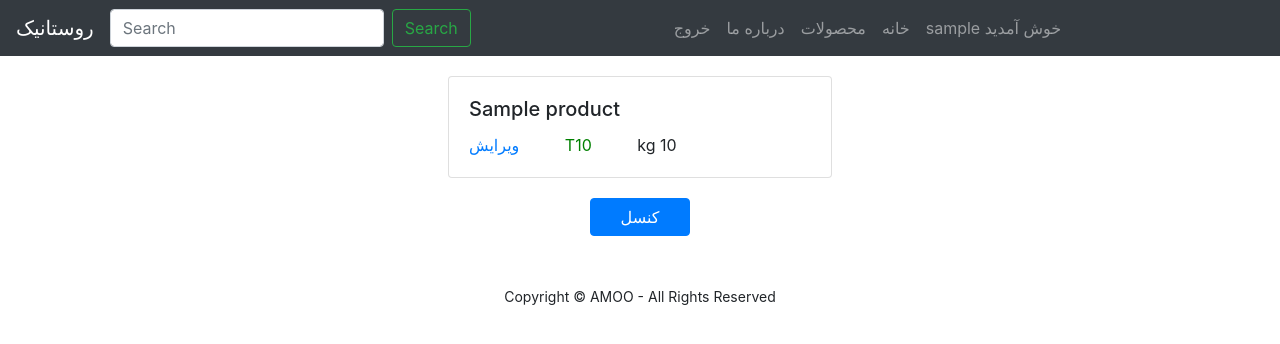
After one commit to aliasadiiii/SADProject, a Django app: page /purchase/ in a window 1280 px wide. The commit adds this page. Shown: the top 344 px of the page. Run offline with Django 3.2, Linux system fonts and the light colour scheme; a user stored in the database is signed in; tables that the repository leaves empty hold one stand-in row (values such as "Sample post"); some libraries are stand-ins or nearby versions.

Commit message:
Add cart view page

```diff
--- a/product/templates/list.html
+++ b/product/templates/list.html
@@ -67,7 +67,7 @@
                         </td>
                         <td>
                             {% if p.is_available %}
-                                <span style="color: green"> {{ p.price }} ریال</span>
+                                <span style="color: green">T{{ p.price }}</span>
                             {% else %}
                                 <span style="color: red">موجود نیست</span>
                             {% endif %}
--- a/product/views.py
+++ b/product/views.py
@@ -32,8 +32,7 @@ def product_list(request):
 
 
 def product_page(request, product_id):
-    queryset = Product.objects.get(id=product_id)
-    p = queryset
+    p = Product.objects.get(id=product_id)
     product = {'name': p.name,
             'price': p.price,
             'is_available': p.is_available,
@@ -44,4 +43,3 @@ def product_page(request, product_id):
             'product_id': p.id}
     return render(request, 'product_page.html',
                   context={'product': product},)
-    # print(product_id)
--- /dev/null
+++ b/purchase/templates/purchase/cart.html
@@ -0,0 +1,21 @@
+{% extends 'general/base.html' %}
+
+{% block content %}
+    {% for item in items %}
+        <div class="card" style="width: 30%; margin: 20px auto auto;">
+            <div class="card-body">
+                <h5 class="card-title">{{ item.name }}</h5>
+                <a href="salam">ویرایش</a>
+                &emsp; &emsp;
+                <span class="card-text" style="color: green;">T{{ item.fee }}</span>
+                &emsp; &emsp;
+                <span class="card-text">kg {{ item.amount }}</span>
+
+            </div>
+        </div>
+    {% endfor %}
+    <div style="width: 100px; margin: 20px auto auto;">
+        <button class="btn btn-primary" style="width: 100px;">کنسل</button>
+    </div>
+
+{% endblock %}
--- a/purchase/urls.py
+++ b/purchase/urls.py
@@ -5,5 +5,6 @@ from purchase import views
 app_name = 'purchase'
 
 urlpatterns = [
-    path('add/<int:product_id>', views.add_item_to_cart, name='add_item_to_cart'),
+    path('add/<int:product_id>/', views.add_item_to_cart, name='add_item_to_cart'),
+    path('', views.show_cart)
 ]
--- a/purchase/views.py
+++ b/purchase/views.py
@@ -1,5 +1,6 @@
 from django.contrib.auth.decorators import login_required
 from django.http import HttpResponse
+from django.shortcuts import render
 
 from product.models import Product
 from .models import Purchase, PurchaseItem
@@ -33,3 +34,25 @@ def add_item_to_cart(request, product_id):
     purchase_item.save()
 
     return HttpResponse("amme")
+
+
+@login_required
+def show_cart(request):
+    try:
+        purchase = Purchase.objects.get(user=request.user, state='N')
+    except Purchase.DoesNotExist:
+        return render(request, 'purchase/cart.html', {
+            'items': []
+        })
+
+    purchase_items = []
+    for p in PurchaseItem.objects.filter(purchase=purchase):
+        purchase_items.append({
+            'name': p.product.name,
+            'amount': p.amount,
+            'fee': p.fee
+        })
+
+    return render(request, 'purchase/cart.html', {
+        'items': purchase_items
+    })
```
